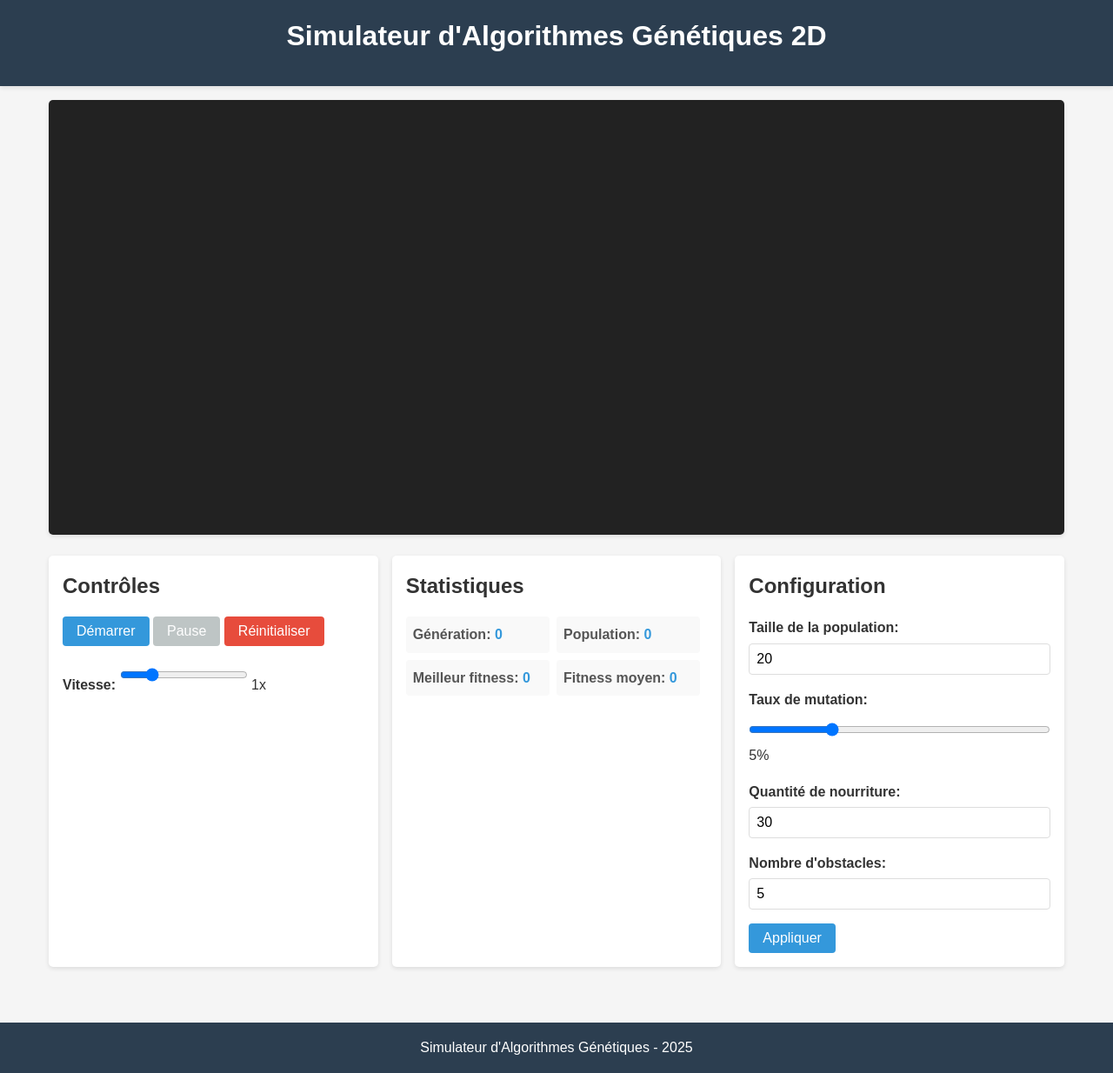
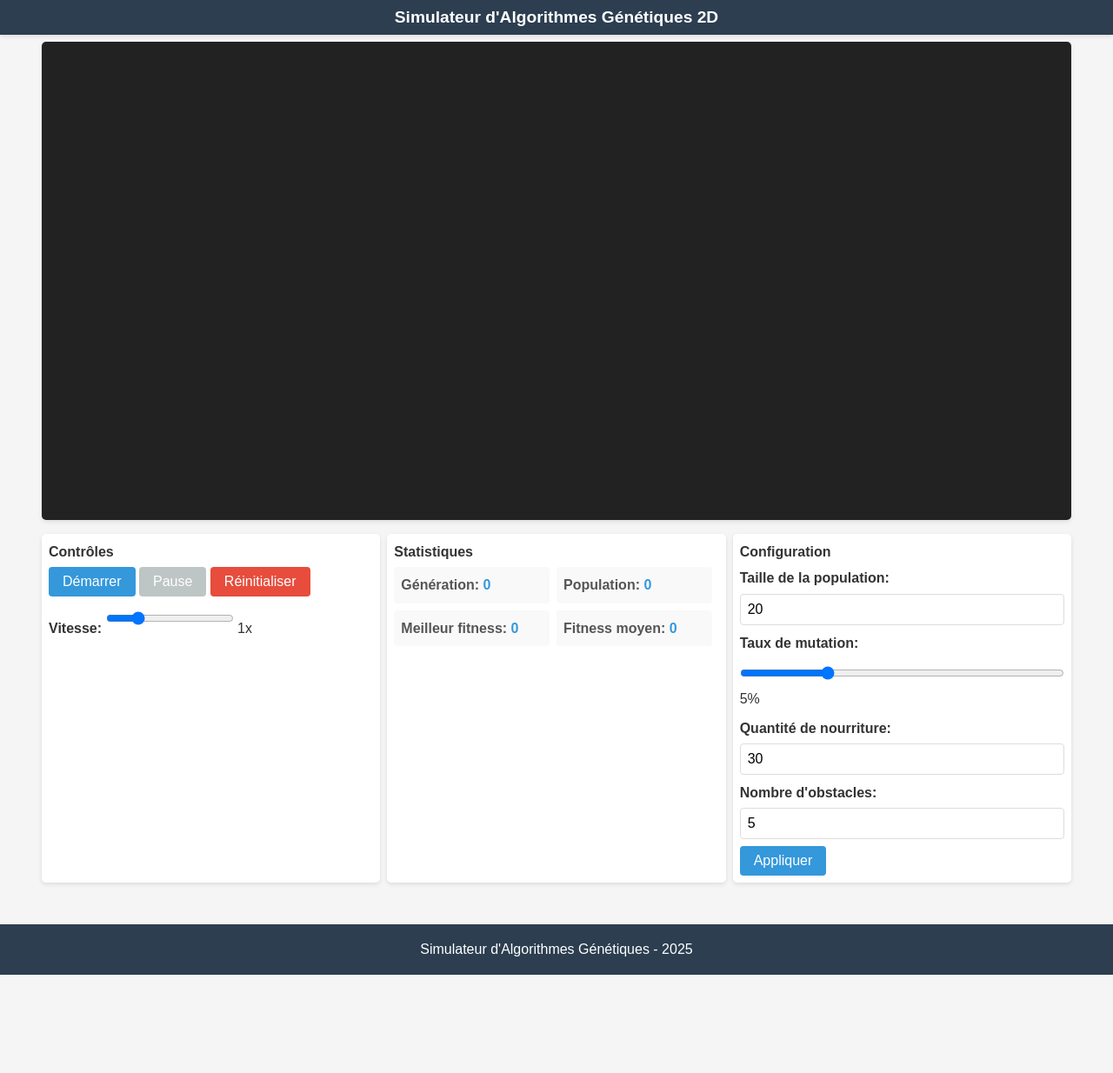
Before and after one commit to fcarriere427/genetic-sim, a website: page frontend/index.html in a window 1280 px wide. Shown: the whole page at 87% size. After the commit the page ends 1121 px from the top, so only its background shows below. Drawn offline with nearby package versions, Linux system fonts and the light colour scheme; no server answers.

Commit message:
improve UI

```diff
--- a/frontend/css/style.css
+++ b/frontend/css/style.css
@@ -16,23 +16,36 @@ header {
   background-color: #2c3e50;
   color: white;
   text-align: center;
-  padding: 1rem;
+  padding: 0.3rem;
   box-shadow: 0 2px 5px rgba(0, 0, 0, 0.1);
+}
+
+header h1 {
+  margin: 0;
+  font-size: 1.2rem;
 }
 
 main {
   max-width: 1200px;
   margin: 0 auto;
-  padding: 1rem;
+  padding: 0.5rem;
 }
 
 h1, h2, h3 {
-  margin-bottom: 1rem;
+  margin-bottom: 0.5rem;
+}
+
+/* Styles des titres dans les panneaux */
+.simulation-controls h2,
+.stats-container h2,
+.simulation-config h2 {
+  font-size: 1rem;
+  margin-bottom: 0.3rem;
 }
 
 /* Layout des conteneurs */
 .simulation-container {
-  margin-bottom: 1rem;
+  margin-bottom: 0.5rem;
 }
 
 #simulationCanvas {
@@ -40,20 +53,20 @@ h1, h2, h3 {
   background-color: #222;
   border-radius: 5px;
   box-shadow: 0 2px 5px rgba(0, 0, 0, 0.1);
-  height: 500px; /* Augmenter la hauteur du canvas */
+  height: 550px; /* Hauteur augmentée pour profiter de l'espace gagné */
 }
 
 .controls-container {
   display: flex;
-  gap: 1rem;
-  margin-bottom: 1rem;
+  gap: 0.5rem;
+  margin-bottom: 0.5rem;
 }
 
 .simulation-controls {
   flex: 1;
   background-color: white;
   border-radius: 5px;
-  padding: 1rem;
+  padding: 0.5rem;
   box-shadow: 0 2px 5px rgba(0, 0, 0, 0.1);
 }
 
@@ -61,7 +74,7 @@ h1, h2, h3 {
   flex: 1;
   background-color: white;
   border-radius: 5px;
-  padding: 1rem;
+  padding: 0.5rem;
   box-shadow: 0 2px 5px rgba(0, 0, 0, 0.1);
 }
 
@@ -69,7 +82,7 @@ h1, h2, h3 {
   flex: 1;
   background-color: white;
   border-radius: 5px;
-  padding: 1rem;
+  padding: 0.5rem;
   box-shadow: 0 2px 5px rgba(0, 0, 0, 0.1);
 }
 
@@ -82,7 +95,7 @@ h1, h2, h3 {
 
 /* Contrôles et formulaires */
 .control-group, .form-group {
-  margin-bottom: 1rem;
+  margin-bottom: 0.5rem;
 }
 
 .form-group {
```
